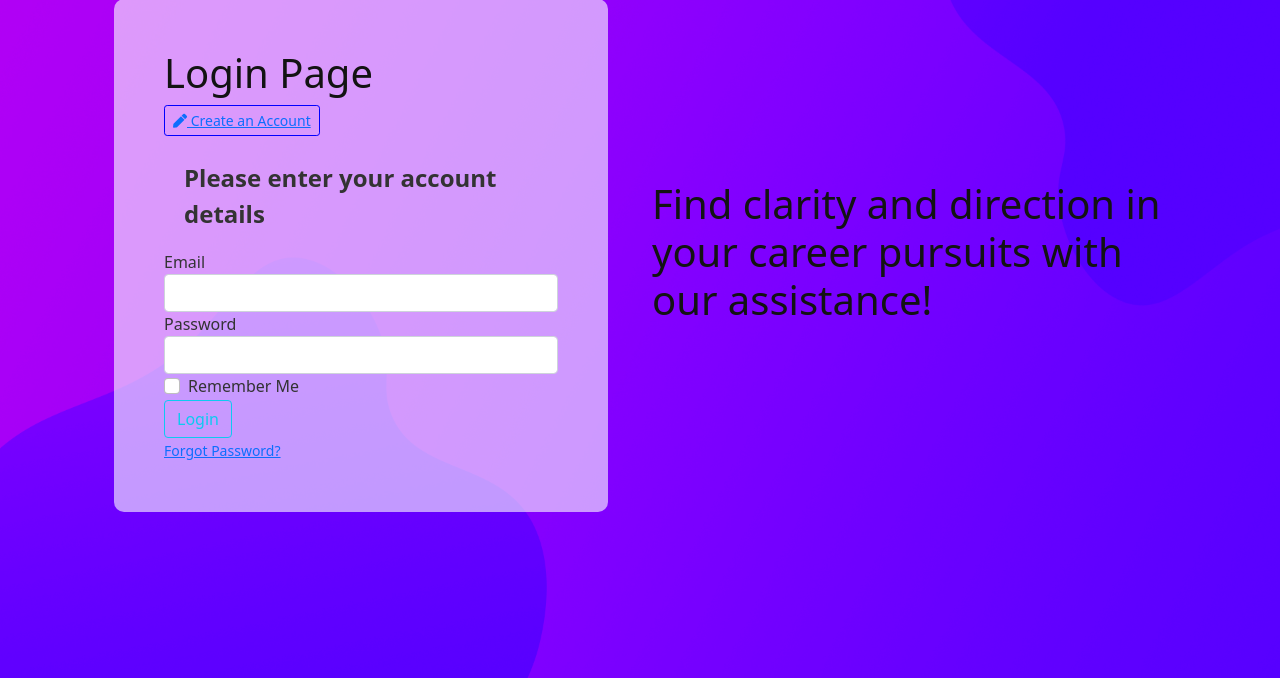
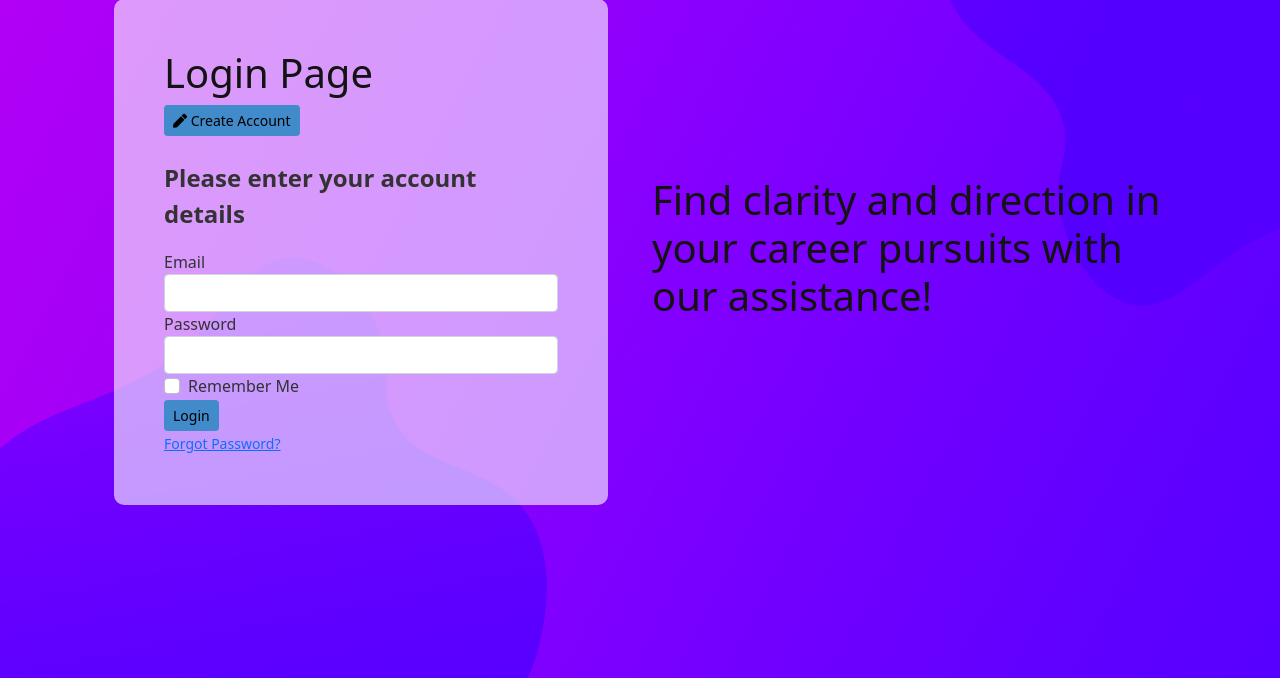
Before and after one commit to saundlj/AgileWebProj, a Flask app: page /login in a window 1280 px wide. Shown: the part 101-779 px from the top of the page. Run offline with Flask 3, Linux system fonts and the light colour scheme.

Commit message:
adding more consistent styling of buttons. moved java script for quotes to layout html. added comments.

```diff
--- a/app/static/main.css
+++ b/app/static/main.css
@@ -76,12 +76,10 @@ body {
     font-size: 2.5rem;
   }
 
-  #redirect-btn {
-  border: 1px solid blue;
-  }
-
   #sub-header {
     font-size: 1.5rem;
+    margin-left: 0px;
+    padding-left: 0px;
     }
 
   #about-list {
@@ -125,3 +123,9 @@ body {
 .expandable-content.active{
   display: block;
 }
+
+.btn{
+  background-color: #428bca;
+  border-color: #428bca;
+  color: black;
+}
--- a/app/templates/CreateAccount.html
+++ b/app/templates/CreateAccount.html
@@ -6,7 +6,7 @@
                 <div class="feedBox">
 
                     <h1>Create your account</h1>
-                    <button id="redirect-btn" onclick="location.href='login'" class="btn btn-link btn-sm">
+                    <button onclick="location.href='login'" class="btn btn-sm btn-outline-info">
                     <span class= "fa fa-pen"></span>
                     Already have an account?</button>
                     <br>
@@ -105,8 +105,9 @@
                                 {% endif %}
                             </div>
                         </fieldset>
+                        <br>
                         <div class="form-group">
-                            {{form.submit(class="btn btn-outline-info")}}
+                            {{form.submit(class="btn btn-outline-info btn-sm")}}
                         </div>
                     </form>
                     </div>
--- a/app/templates/LoginPage.html
+++ b/app/templates/LoginPage.html
@@ -1,26 +1,45 @@
 {% extends "layout.html" %}
 
 {% block content %}
+
+<!-- dynamically rendered (according to screensize) bootstrap container -->
 <div class="container d-flex justify-content-center align-items-center">
+
+    <!-- row in container rendering content centrally-->
     <div class="row d-flex align-items-center justify-content-center">
-        <!-- Login Box -->
+
+        <!-- grouping the 6 left side medium sized columns in the row-->
         <div class="col-md-6">
+
+            <!--rendering of login box within the 6 left hand columns-->
             <div class="feedBox">
+
+                <!--title-->
                 <h1>Login Page</h1>
 
-              <button id="redirect-btn" onclick="location.href='createAccount'" class="btn btn-link btn-sm">
-        <span class= "fa fa-pen"></span>
-        Create an Account</button>
+                <!-- button to create account page-->
+                <button class="btn btn-sm btn-outline-info" id="redirect-btn" onclick="location.href='createAccount'">
+
+                    <!-- button label (including a pen icon "fa fa-pen")-->
+                    <span class= "fa fa-pen"></span> Create Account
+                </button>
+
                 <br>
                 <br>
 
+                <!--rendering feedbox sub title-->
                 <p id = 'sub-header'>Please enter your account details</p>
 
+                <!--login form collecting user data -->
                 <form method="POST" action="">
 
+                    <!--WTForms security tokens -->
                     {{form.hidden_tag()}}
 
+                    <!--container for the fields of the login form -->
                     <fieldset class="form-group">
+
+                        <!--container for the email field -->
                         <div class = "form-group">
                             {{form.email.label(class='form-control-label')}}
                             {% if form.email.errors %}
@@ -35,6 +54,7 @@
                             {% endif %}
                         </div>
 
+                        <!--container for password field -->
                         <div class = "form-group">
                             {{form.password.label(class='form-control-label')}}
                             {% if form.password.errors %}
@@ -49,60 +69,31 @@
                             {% endif %}
                         </div>
 
+                        <!-- container for remeber me functionality-->
                         <div class="form-check">
                             {{form.remember(class="form-check-input")}}
                             {{form.remember.label(class="form-check-input-label")}}
                         </div>
                     </fieldset>
+
+                    <!-- contianer for button which submits users login page -->
                     <div class="form-group">
-                {{form.submit(class="btn btn-outline-info")}}
+                        {{form.submit(class="btn btn-sm btn-outline-info")}}
                     </div>
+
+                    <!--link to forgot password page -->
                     <small class="text-muted">
                         <a href="#"> Forgot Password?</a>
                     </small>
                 </form>
-
             </div>
         </div>
-        <!-- Job Seeking Info -->
-        <div class="col-md-6 d-flex align-items-center justify-content-center">
-            <!-- Job Seeking Info Title -->
-            <h1 id="randomText">
-                <script>
-                    var textOptions = [
-                        "Job Seeking got you feeling lost?...Let us be your compass",
-                        "Your compass is pointing toward a bright future.",
-                        "Chart your path to success with Career Compass.",
-                        "Find your True North in in your Career Journey.",
-                        "Let us help you navigate the paths to professional success!",
-                        "Empower yourself with informed career choices through our platform!",
-                        "Chart your course to success today and let your career destiny unfold",
-                        "Steer towards your dream job with confidence and guidance",
-                        "Find clarity and direction in your career pursuits with our assistance!",
-                        "Empower Yourself to Make Informed Career Decisions and Shape Your Future!",
-                        "Discover Your Professional North Star and Navigate Your Career Path with Confidence!",
-                        "Chart Your Unique Course to Success and Let Us Illuminate the Way Forward!",
-                        "Empower Your Career Aspirations and Achieve Your Professional Dreams with Us!",
-                        "Uncover Hidden Opportunities and Propel Your Career Forward with Our Support!",
-                        "Forge Your Own Path to Success and Let Us Provide the Tools and Guidance!",
-                        "Empower Your Job Search with Our Platform and Find the Perfect Fit for You!"
-                    ];
-                    // Function to get a random element from the array
-                    function getRandomText() {
-                        return textOptions[Math.floor(Math.random() * textOptions.length)];
-                    }
 
-                    // Function to display random text on refresh
-                    function displayRandomText() {
-                        var randomText = getRandomText();
-                        document.getElementById("randomText").innerText = randomText;
-                    }
+        <!--rendering of job seeking quotes on the right hand side of page-->
+        <div class="col-md-6">
 
-                    // Call the function when the page loads
-                    displayRandomText();
-                </script>
-            </h1>
-
+            <!-- HTML element to contain job seeking quotes, scripts in LoginPage.js file -->
+            <h1 id="randomText"></h1>
         </div>
     </div>
 </div>
```
Also changed, not shown: app/templates/layout.html (+37 -1 lines). Lines whose indentation alone changed are shown as unchanged.
